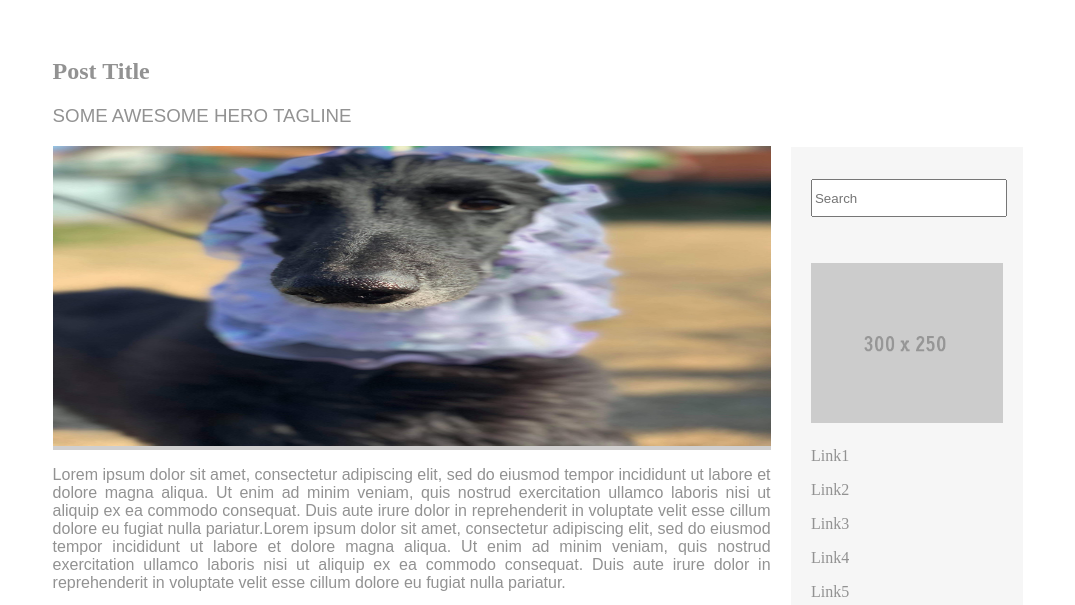
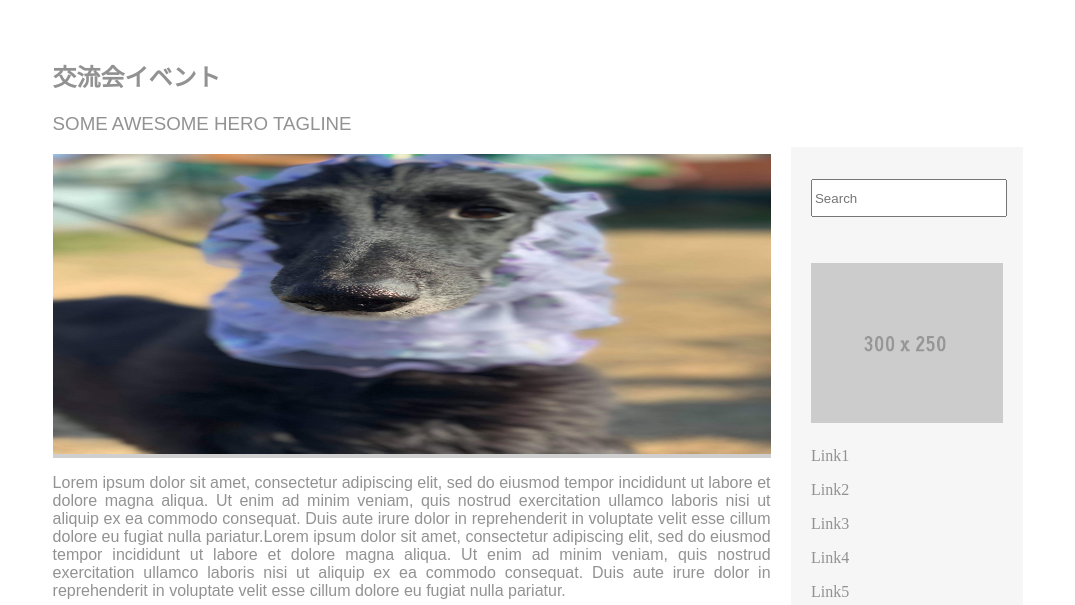
Before and after one commit to woosan900rr/test_event_mgr, a plain HTML site: page view_profile.html in a window 1280 px wide. Shown: the part 147-752 px from the top of the page, without its empty margins (102-1177 px from the left). Drawn offline with Linux system fonts and the light colour scheme; files whose address does not match are found by name.

Commit message:
Add files via upload

```diff
--- a/view_profile.html
+++ b/view_profile.html
@@ -31,7 +31,9 @@
       <!--************************************************************************
     Main Blog content starts here
     ****************************************************************************-->
-      <h1><!-- Blog title -->Post Title</h1>
+      <h1>
+        <!-- Blog title -->
+      交流会イベント</h1>
       <h3><!-- Tagline -->SOME AWESOME HERO TAGLINE</h3>
       <div id="bannerImage"><img src="Assets/images/2207665.jpeg" width="600" height="300" alt="p_ohoto"/></div>
       <p>Lorem ipsum dolor sit amet, consectetur adipiscing elit, sed do eiusmod tempor incididunt ut labore et dolore magna aliqua. Ut enim ad minim veniam, quis nostrud exercitation ullamco laboris nisi ut aliquip ex ea commodo consequat. Duis aute irure dolor in reprehenderit in voluptate velit esse cillum dolore eu fugiat nulla pariatur.Lorem ipsum dolor sit amet, consectetur adipiscing elit, sed do eiusmod tempor incididunt ut labore et dolore magna aliqua. Ut enim ad minim veniam, quis nostrud exercitation ullamco laboris nisi ut aliquip ex ea commodo consequat. Duis aute irure dolor in reprehenderit in voluptate velit esse cillum dolore eu fugiat nulla pariatur. </p>
```
